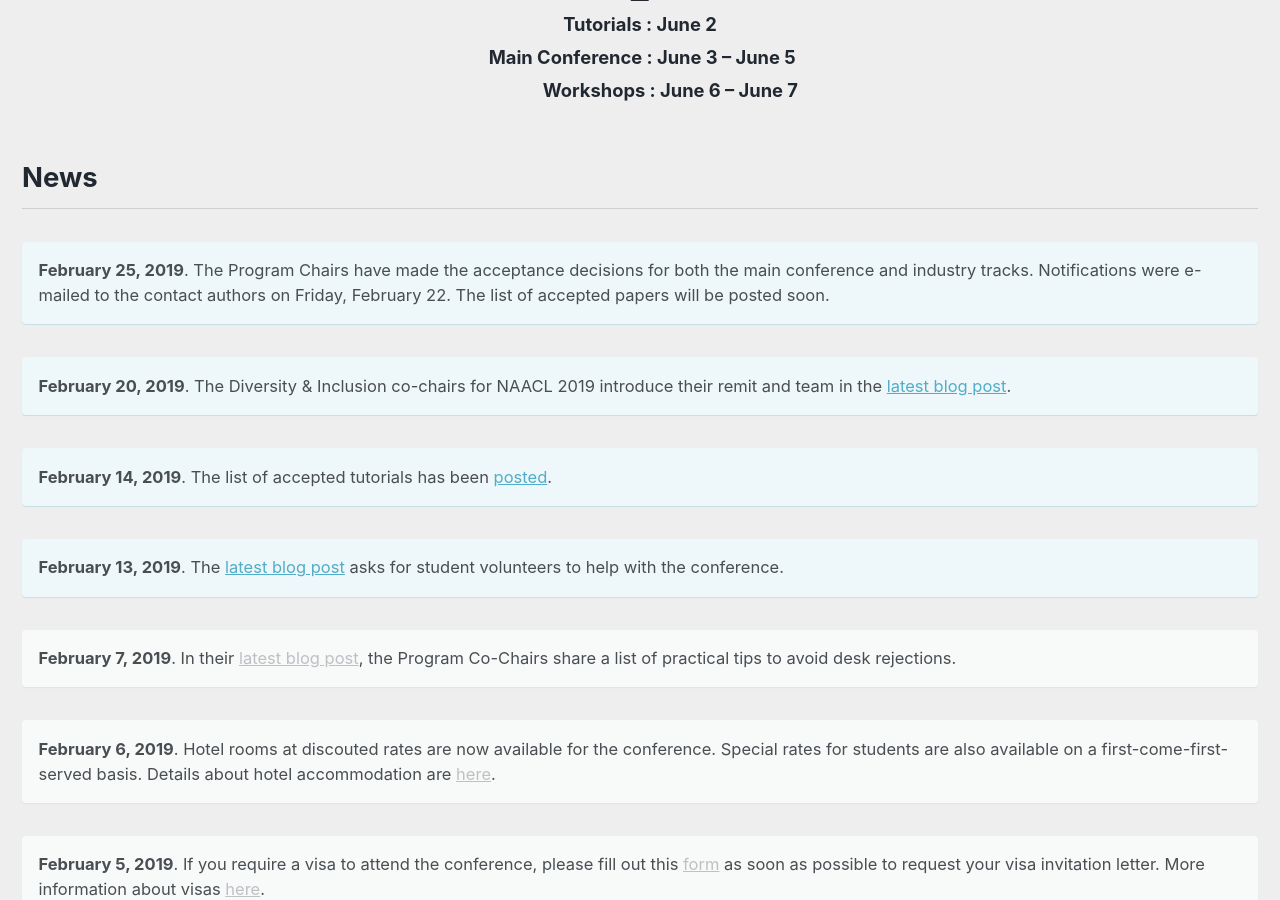
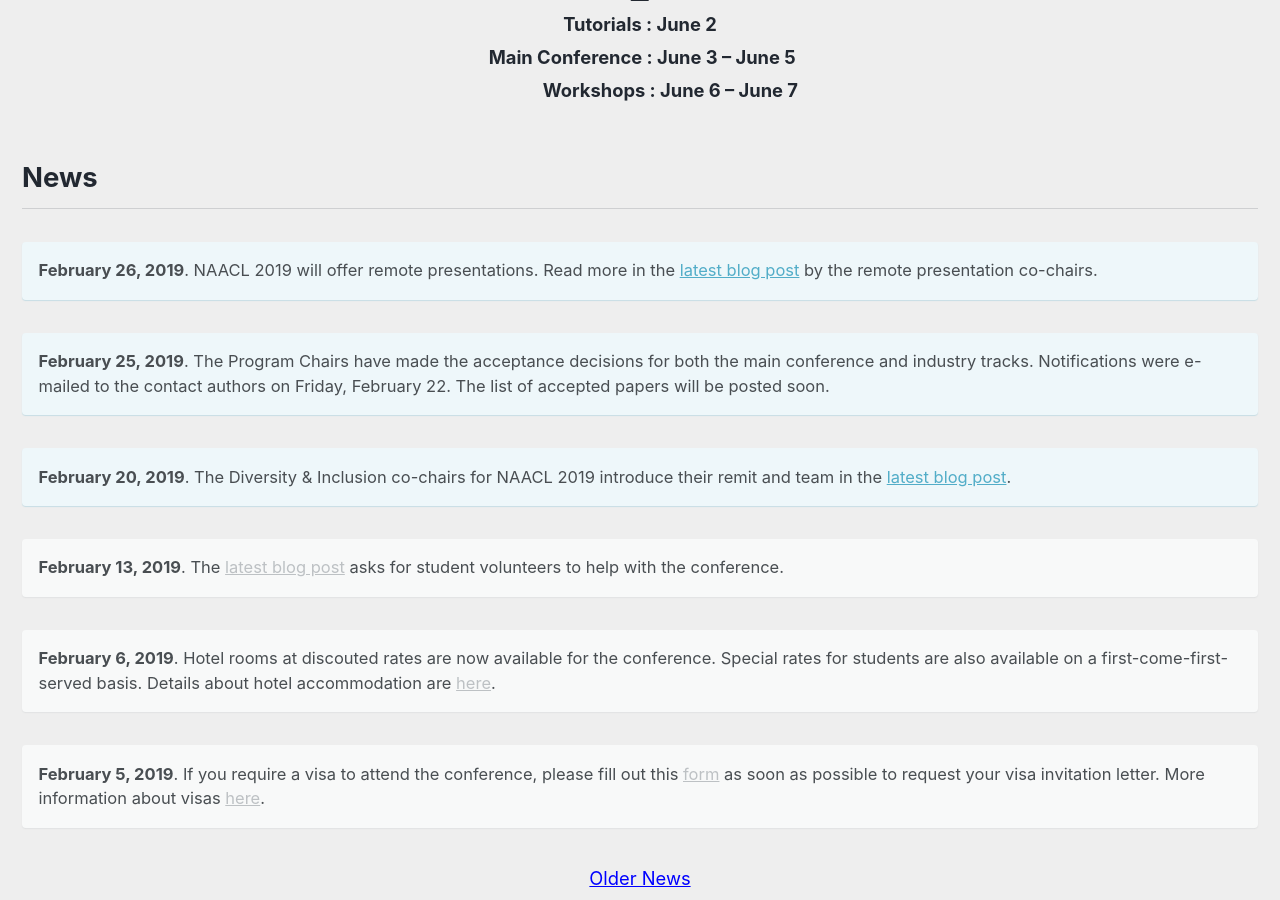
Before and after one commit to naacl-org/naacl-2021-website, a Jekyll site: the page built from _pages/home.md, in a window 1280 px wide and 900 px high, scrolled down 537 px. Built offline with Jekyll 4.4.1, drawn with Linux system fonts in a browser that asks for light colours; nearby versions of some CDN libraries.

Commit message:
Add remote presentation blog post.

```diff
--- a/_pages/home.md
+++ b/_pages/home.md
@@ -16,19 +16,16 @@
 
 <h2>News</h2>
 
+**February 26, 2019**. NAACL 2019 will offer remote presentations. Read more in the [latest blog post](/blog/remote-presentations/) by the remote presentation co-chairs.
+{: .notice--info}
+
 **February 25, 2019**. The Program Chairs have made the acceptance decisions for both the main conference and industry tracks. Notifications were e-mailed to the contact authors on Friday, February 22. The list of accepted papers will be posted soon.
 {: .notice--info}
 
 **February 20, 2019**. The Diversity &amp; Inclusion co-chairs for NAACL 2019 introduce their remit and team in the [latest blog post](blog/introducing-the-diversity-and-inclusion-committee/).
 {: .notice--info}
 
-**February 14, 2019**. The list of accepted tutorials has been [posted](/program/tutorials).
-{: .notice--info}
-
 **February 13, 2019**. The [latest blog post](/blog/call-for-student-volunteers) asks for student volunteers to help with the conference.
-{: .notice--info}
-
-**February 7, 2019**. In their [latest blog post](/blog/practical-tips-to-avoid-desk-rejections), the Program Co-Chairs share a list of practical tips to avoid desk rejections.
 {: .notice}
 
 **February 6, 2019**. Hotel rooms at discouted rates are now available for the conference. Special rates for students are also available on a first-come-first-served basis. Details about hotel accommodation are [here](/participants#accommodation).
```
Also changed, not shown: _pages/archive.md (+7 -0 lines), _posts/2019-02-26-remote-presentations.md (added, +22 -0 lines), assets/images/avatars/rp-chairs.png (added).
